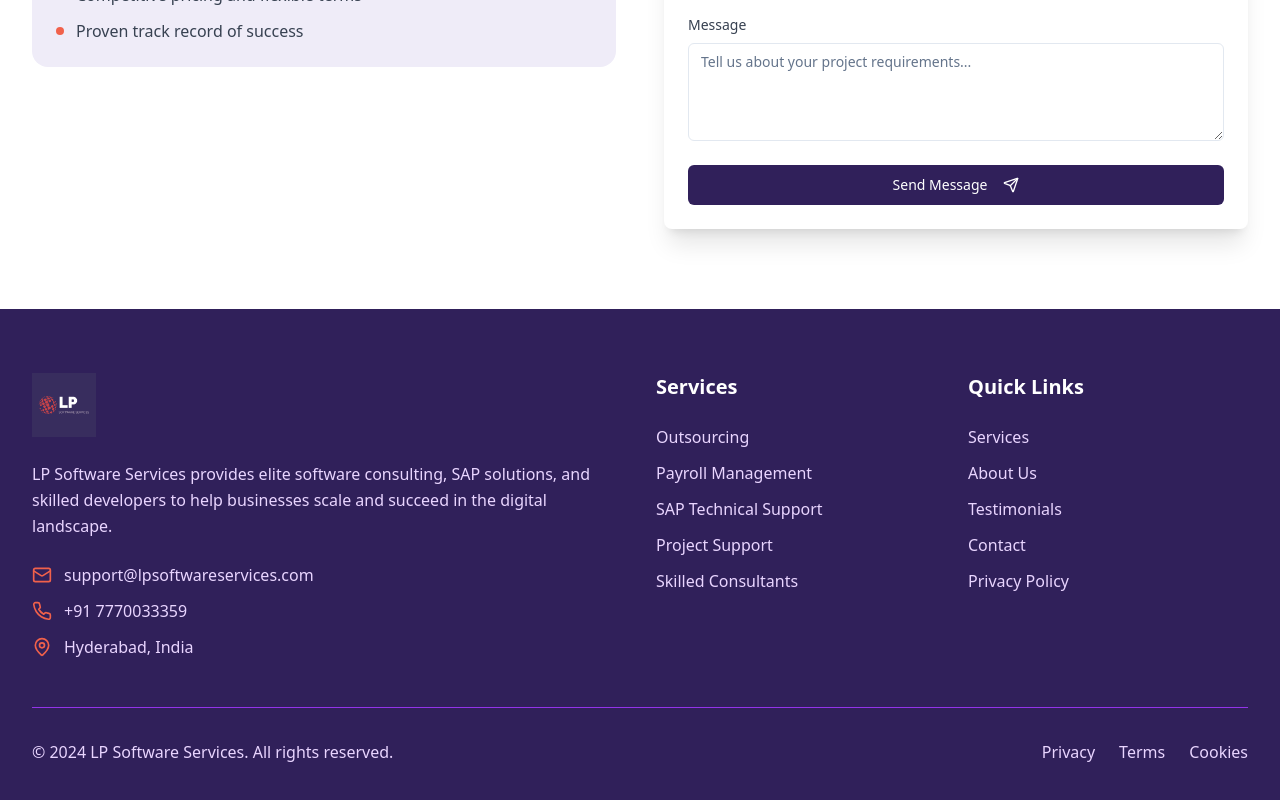
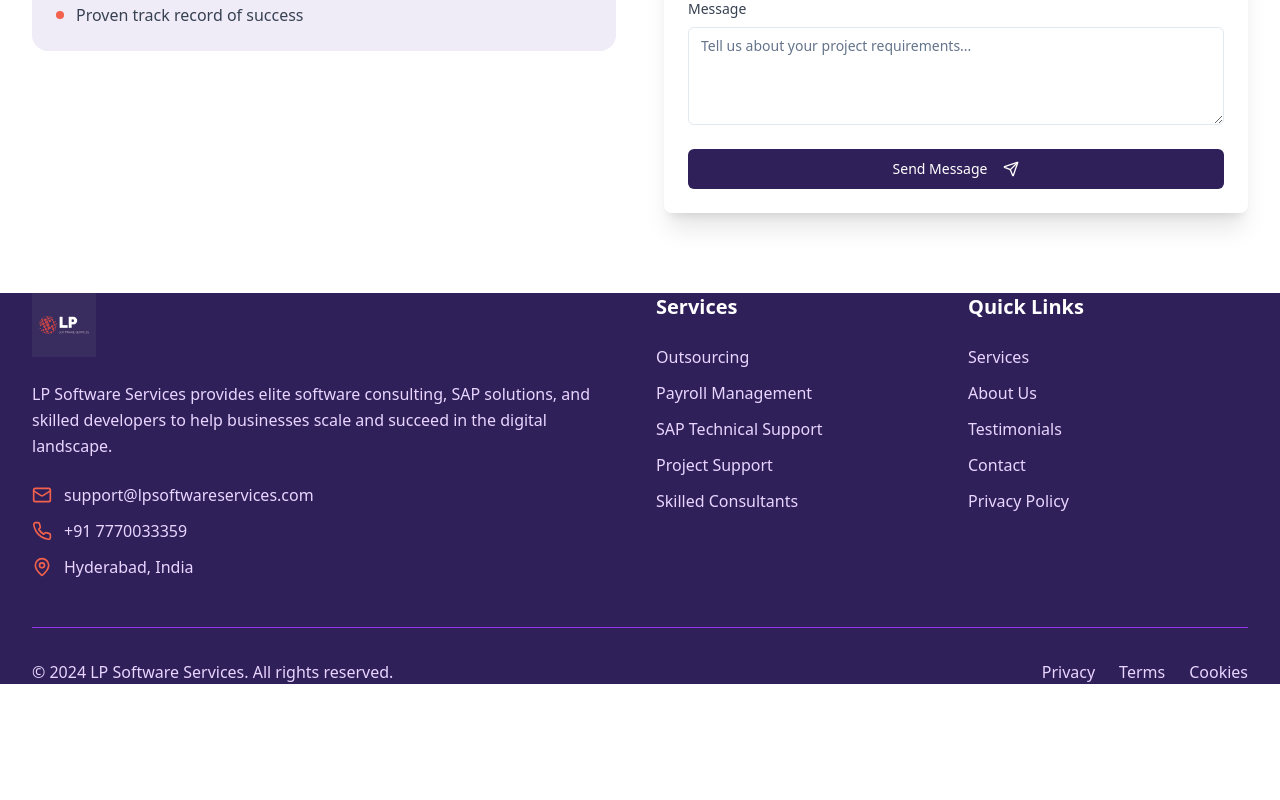
Before and after one commit to LPSoftwareServices/lp-services-landing-page, a React (Vite) app: page / in a window 1280 px wide. Shown: the part 4172-4972 px from the top of the page. After the commit the page ends 4856 px from the top, so only its background shows below. Built offline with nearby package versions, Linux system fonts and the light colour scheme.

Commit message:
Fix header and footer height
Adjusted the height of the header and footer elements as requested.

```diff
--- a/src/components/Footer.tsx
+++ b/src/components/Footer.tsx
@@ -3,7 +3,7 @@ import { Mail, Phone, MapPin } from "lucide-react";
 
 const Footer = () => {
   return (
-    <footer className="bg-brand-purple text-white py-16">
+    <footer className="bg-brand-purple text-white py-17">
       <div className="container mx-auto px-4 lg:px-8">
         <div className="grid md:grid-cols-2 lg:grid-cols-4 gap-8">
           {/* Company Info */}
--- a/src/components/Header.tsx
+++ b/src/components/Header.tsx
@@ -9,7 +9,7 @@ const Header = () => {
   return (
     <header className="w-full bg-white/95 backdrop-blur-sm border-b border-gray-200 sticky top-0 z-50">
       <div className="container mx-auto px-4 lg:px-8">
-        <div className="flex items-center justify-between h-16 lg:h-20">
+        <div className="flex items-center justify-between h-12 lg:h-16">
           {/* Logo */}
           <div className="flex items-center space-x-3">
             <img
```
